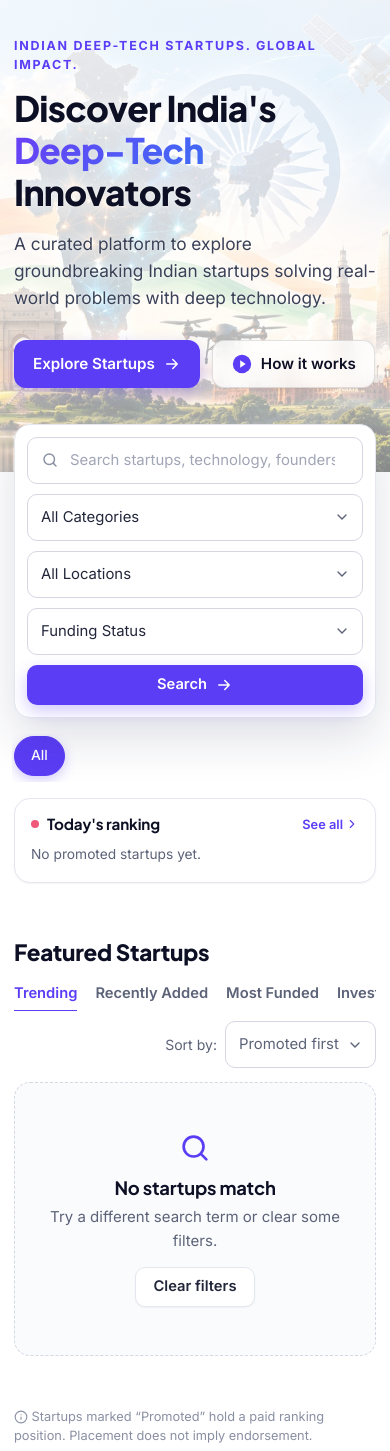
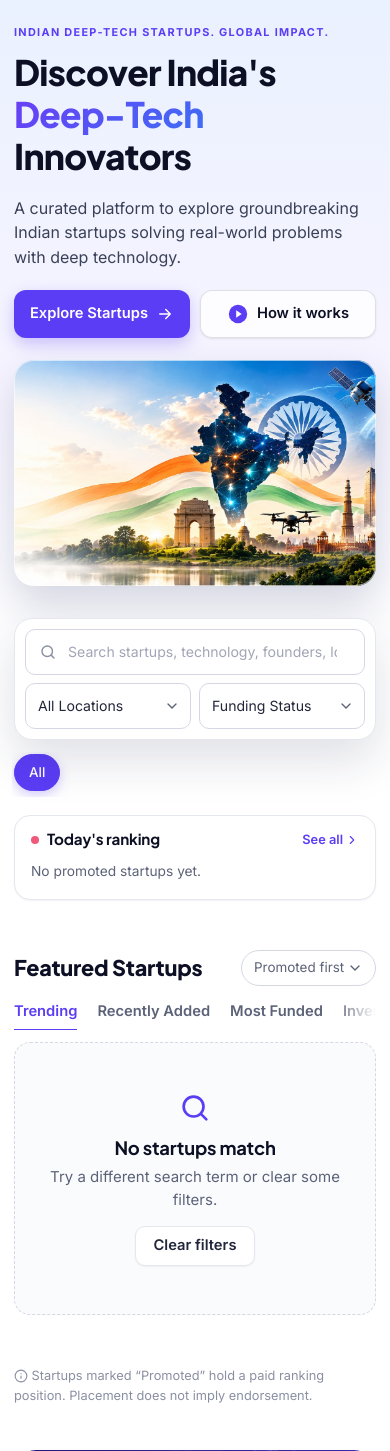
Before and after one commit to keval-doshi/Deeptech, a Flask app: page / in a window 390 px wide. Shown: the part 69-1520 px from the top of the page. Run offline with Flask 3, Linux system fonts and the light colour scheme; data that the repository does not hold is empty; some libraries are stand-ins or nearby versions.

Commit message:
Redesign phone and tablet layouts
- Hero: vivid artwork card instead of a faded background on small screens
- Compact search (input + two filters; filters apply instantly)
- Swipeable "Today's ranking" strip above the list
- Startup rows become tidy cards with rank badges
- Profile: cover photo banner with overlapping logo
- Looking for Funds: compact three-up stats
- Dashboard: swipeable steps, compact position rows, centred ring

Co-Authored-By: Claude Opus 5.5 <noreply@anthropic.com>

```diff
--- /dev/null
+++ b/static/css/mobile.css
@@ -0,0 +1,145 @@
+/* ==========================================================================
+   Phone & tablet design layer. Loaded last; desktop styles stay untouched.
+   Tablet: <= 1100px / 960px · Phone: <= 720px / 640px
+   ========================================================================== */
+
+.hero-art { display: none; }
+
+/* ---------- Tablet & phone ---------------------------------------------- */
+@media (max-width: 1100px) {
+  /* "Today's ranking" becomes a swipeable strip above the list */
+  .board-side { display: block !important; position: static; order: -1; margin-top: 18px; }
+  .side-raising { display: none; }
+  .board-side .side-card { padding: 14px 0 14px 16px; }
+  .board-side .side-head { padding-right: 16px; margin-bottom: 12px; }
+  .side-ranks { display: flex; gap: 10px; overflow-x: auto; scroll-snap-type: x mandatory; scrollbar-width: none; padding: 0 16px 2px 0; }
+  .side-ranks::-webkit-scrollbar { display: none; }
+  .side-ranks .side-rank { flex: 0 0 auto; scroll-snap-align: start; grid-template-columns: auto 30px auto 14px; gap: 8px;
+    padding: 8px 12px 8px 10px; border: 1px solid var(--border); border-radius: 14px; background: var(--bg-softer); }
+  .side-ranks .side-rank img, .side-ranks .side-initials { width: 30px; height: 30px; }
+  .side-ranks .side-name { max-width: 150px; }
+}
+
+@media (max-width: 960px) {
+  /* Hero: clean light background + the artwork as a vivid picture card */
+  .hero-light { background: linear-gradient(180deg, #eaf1ff 0%, #f6f4ff 55%, #fff 100%); }
+  .hero-light .hero-media { display: none; }
+  .hero-light h1, .hero-light .lead { text-shadow: none; }
+  .hero-light .hero-inner { padding-top: 30px; padding-bottom: 76px; gap: 0; }
+  .hero-art { display: block; margin-top: 26px; border-radius: 22px; aspect-ratio: 21 / 9; background: #dfe9fb url("../images/hero-india.jpg") 60% center / cover no-repeat;
+    box-shadow: 0 18px 40px rgba(30, 40, 90, .18), 0 0 0 1px rgba(255, 255, 255, .6) inset; }
+  .home-listing .search-panel { margin-top: -44px; }
+
+  /* Search: filters apply instantly, so the extra Search button isn't needed */
+  .home-listing .search-panel > button[type="submit"] { display: none; }
+
+  .tabs { -webkit-mask-image: linear-gradient(90deg, #000 88%, transparent); mask-image: linear-gradient(90deg, #000 88%, transparent); }
+
+  /* Dashboard top menu: a tidy single row */
+  .sidebar { align-items: center; }
+}
+
+/* ---------- Phone ----------------------------------------------------- */
+@media (max-width: 720px) {
+  /* Hero */
+  .hero-light .hero-inner { padding-top: 24px; }
+  .hero-light .eyebrow { font-size: .68rem; letter-spacing: .12em; margin-bottom: 10px; }
+  .hero-light .lead { font-size: 1rem; margin-bottom: 20px; }
+  .hero-actions { gap: 10px; }
+  .hero-actions .btn-lg { flex: 1 1 0; padding: 12px 14px; font-size: .92rem; }
+  .hero-art { aspect-ratio: 16 / 10; margin-top: 22px; border-radius: 20px; background-position: 58% center; }
+
+  /* Compact search: input on top, two filters side by side */
+  .search-panel { grid-template-columns: 1fr 1fr !important; gap: 8px; padding: 10px; border-radius: 18px; }
+  .search-panel .search-input { grid-column: 1 / -1; }
+  .search-panel select, .search-panel input[type="search"] { min-height: 42px; font-size: .88rem; }
+  .search-panel select { padding-left: 12px; padding-right: 30px; background-position: right 10px center; }
+  .search-panel > select:nth-of-type(3):last-of-type { grid-column: 1 / -1; }
+  .search-panel > span:empty { display: none; }
+  .home-listing #home-category { display: none; }           /* the category chips below do this job */
+  .home-listing .search-panel > select { grid-column: auto !important; }
+  .home-listing .chip-row { margin-top: 12px; }
+  .chip { padding: 7px 14px; font-size: .84rem; }
+
+  /* Featured toolbar: title + compact sort on one line, tabs below */
+  .board-main .list-toolbar { margin-top: 18px !important; gap: 8px 12px; margin-bottom: 12px; }
+  .board-main .list-toolbar h2 { flex: 1 1 auto; order: 1; font-size: 1.35rem; }
+  .board-main .list-toolbar .sort-control { order: 2; margin-left: auto; }
+  .board-main .list-toolbar .tabs { order: 3; flex: 1 1 100%; gap: 20px; }
+  .sort-control label { display: none; }
+  .sort-control select { min-width: 0; width: auto; min-height: 36px; padding: 6px 30px 6px 12px; font-size: .84rem; border-radius: 999px; }
+
+  /* Leaderboard rows become tidy cards */
+  .leaderboard { gap: 10px; }
+  .lb-row { grid-template-columns: 50px minmax(0, 1fr); gap: 10px 12px; padding: 14px; margin: 0 !important;
+    border: 1px solid var(--border); border-radius: 16px; background: var(--surface); box-shadow: 0 1px 2px rgba(16, 24, 40, .04); }
+  .lb-row:hover { background: var(--surface); }
+  .lb-row.top { background: linear-gradient(135deg, #f1ecff, #fbfaff); }
+  .lb-row.top-1 { background: linear-gradient(135deg, #ebe4ff, #f8f5ff); }
+  .lb-row .lb-rank, .lb-row.top .lb-rank { position: absolute; left: 8px; top: 8px; z-index: 2; font-size: .68rem; line-height: 1; padding: 4px 7px; border-radius: 999px;
+    background: #15123a; color: #fff !important; text-align: center; }
+  .lb-row.top-1 .lb-rank { background: linear-gradient(135deg, #ffd666, #f5a623); color: #4a2a00 !important; }
+  .lb-row.top-2 .lb-rank { background: linear-gradient(135deg, #eef1f7, #c4cad8); color: #2c3142 !important; }
+  .lb-row.top-3 .lb-rank { background: linear-gradient(135deg, #ffcf9e, #e08a4a); color: #4a1f00 !important; }
+  .lb-row .logo-tile { width: 50px; height: 50px; border-radius: 14px; margin-top: 10px; }
+  .lb-main h3 { font-size: 1rem; margin-bottom: 2px; }
+  .lb-promoted { font-size: .62rem; padding: 2px 7px; }
+  .lb-main p { white-space: normal; display: -webkit-box; -webkit-line-clamp: 2; -webkit-box-orient: vertical; font-size: .86rem; margin-bottom: 6px; }
+  .lb-meta { flex-wrap: nowrap; overflow: hidden; gap: 12px; font-size: .74rem; }
+  .lb-meta span { white-space: nowrap; }
+  .lb-meta span:nth-child(3), .lb-details { display: none !important; }
+  .lb-side { grid-column: 1 / -1; display: flex; align-items: center; gap: 8px; padding-top: 10px; border-top: 1px dashed var(--border); }
+  .lb-side .save-btn { margin-left: auto; }
+  .lb-side .badge { font-size: .7rem; }
+  .lb-divider { margin: 12px 0; }
+  .activity-strip { margin: 8px 0; }
+  .activity-items { display: flex; overflow-x: auto; scrollbar-width: none; gap: 10px; }
+  .activity-items::-webkit-scrollbar { display: none; }
+  .activity-item { flex: 0 0 200px; }
+
+  /* Inner page headers */
+  .page-hero { padding: 26px 0 22px; }
+  .page-hero h1 { font-size: 1.6rem; }
+  .page-hero p { font-size: .93rem; }
+  .page-hero .kpi-grid { grid-template-columns: repeat(3, minmax(0, 1fr)) !important; gap: 8px !important; margin-top: 18px !important; }
+  .page-hero .kpi { flex-direction: column; align-items: flex-start !important; gap: 8px !important; padding: 12px !important; border-radius: 14px; }
+  .page-hero .kpi .stat-icon { width: 30px; height: 30px; border-radius: 9px; }
+  .page-hero .kpi .stat-icon .icon { width: 16px; height: 16px; }
+  .page-hero .kpi strong { font-size: 1.1rem !important; }
+  .page-hero .kpi .text-muted { font-size: .72rem; line-height: 1.25; }
+
+  /* Startup profile: vivid cover banner, logo overlapping it */
+  .profile-hero { background-size: 100% auto !important; background-position: center top !important; background-repeat: no-repeat !important; min-height: 0; }
+  .profile-hero::after { background: linear-gradient(180deg, rgba(255, 255, 255, 0) 0, rgba(255, 255, 255, 0) 120px, rgba(255, 255, 255, .9) 168px, #fff 190px) !important; }
+  .profile-hero .container { padding-top: 14px; }
+  .profile-hero .breadcrumb a { background: rgba(255, 255, 255, .94); color: var(--ink); padding: 6px 12px; border-radius: 999px; box-shadow: var(--shadow-sm); font-weight: 600; }
+  .profile-head { gap: 12px; }
+  .profile-head .logo-tile.lg { width: 92px; height: 92px; margin-top: 52px; border: 4px solid #fff; box-shadow: var(--shadow); }
+  .profile-head h1 { font-size: 1.55rem; }
+  .profile-head .tagline { font-size: .95rem; margin-bottom: 10px; }
+  .profile-actions { margin-top: 14px; gap: 8px; }
+  .profile-actions .btn { padding: 10px 12px; }
+
+  /* Dashboard */
+  .steps { display: flex !important; overflow-x: auto; scroll-snap-type: x mandatory; scrollbar-width: none; }
+  .steps::-webkit-scrollbar { display: none; }
+  .steps li { flex: 0 0 74%; scroll-snap-align: start; border-top: 0 !important; border-left: 1px solid var(--border) !important; }
+  .steps li:first-child { border-left: 0 !important; }
+  .pr.is-below, .pr.is-mine { grid-template-columns: auto 1fr; gap: 14px; align-items: center; }
+  .pr.is-below .pr-rank, .pr.is-mine .pr-rank { grid-column: auto; }
+  .pr.is-below .pr-cell, .pr.is-mine .pr-cell { align-items: flex-end; text-align: right; }
+  .pr.is-below { padding-top: 10px; padding-bottom: 10px; }
+  .panel { padding: 16px; border-radius: 16px; }
+  .ring span { font-size: 1.2rem; }
+  .dash-hero .dash-hero-actions { width: 100%; }
+  .dash-hero .dash-hero-actions .btn { flex: 1 1 0; }
+}
+
+@media (max-width: 380px) {
+  .hero-actions .btn-lg { font-size: .85rem; padding: 11px 10px; }
+  .page-hero .kpi-grid { grid-template-columns: 1fr 1fr 1fr !important; }
+  .page-hero .kpi .stat-icon { display: none; }
+}
+
+/* profile-strength ring: centre the number */
+.ring span { align-items: center !important; justify-content: center; gap: 1px; }
--- a/templates/base.html
+++ b/templates/base.html
@@ -20,6 +20,7 @@
   <link rel="stylesheet" href="{{ url_for('static', filename='css/style.css') }}">
   <link rel="stylesheet" href="{{ url_for('static', filename='css/components.css') }}">
   {% block extra_css %}{% endblock %}
+  <link rel="stylesheet" href="{{ url_for('static', filename='css/mobile.css') }}">
 </head>
 <body class="{% block body_class %}{% endblock %}"
       data-auth="{{ 'true' if current_user.is_authenticated else 'false' }}"
--- a/templates/index.html
+++ b/templates/index.html
@@ -17,6 +17,7 @@
         <button class="btn btn-glass btn-lg" type="button" data-open-modal="how-it-works">{{ icon('play', 'icon-lg') }} How it works</button>
       </div>
     </div>
+    <div class="hero-art" aria-hidden="true"></div>
   </div>
 </section>
 
@@ -92,6 +93,7 @@
     <aside class="board-side" aria-label="Today's ranking">
       <div class="side-card">
         <div class="side-head"><h3><span class="live-pip"></span> Today's ranking</h3><a href="#startups" data-set-filter="category" data-value="" data-scroll-to-list>See all {{ icon('chevron-right', 'icon-sm') }}</a></div>
+        <div class="side-ranks">
         {% for position, s in todays_ranking %}
         <a class="side-rank" href="{{ url_for('startups.profile', slug=s.slug) }}">
           <span class="side-pos">#{{ position }}</span>
@@ -102,8 +104,9 @@
         {% else %}
         <p class="text-muted" style="font-size:.86rem;margin:0">No promoted startups yet.</p>
         {% endfor %}
+        </div>
       </div>
-      <div class="side-card">
+      <div class="side-card side-raising">
         <div class="side-head"><h3>Raising now</h3><a href="{{ url_for('funding.index') }}">View {{ icon('chevron-right', 'icon-sm') }}</a></div>
         <p class="text-muted" style="font-size:.86rem;margin:0 0 12px">{{ stats.raising }} startups are looking for funds.</p>
         <a class="btn btn-outline btn-block btn-sm" href="{{ url_for('funding.index') }}">Looking for Funds {{ icon('arrow-right', 'icon-sm') }}</a>
```
